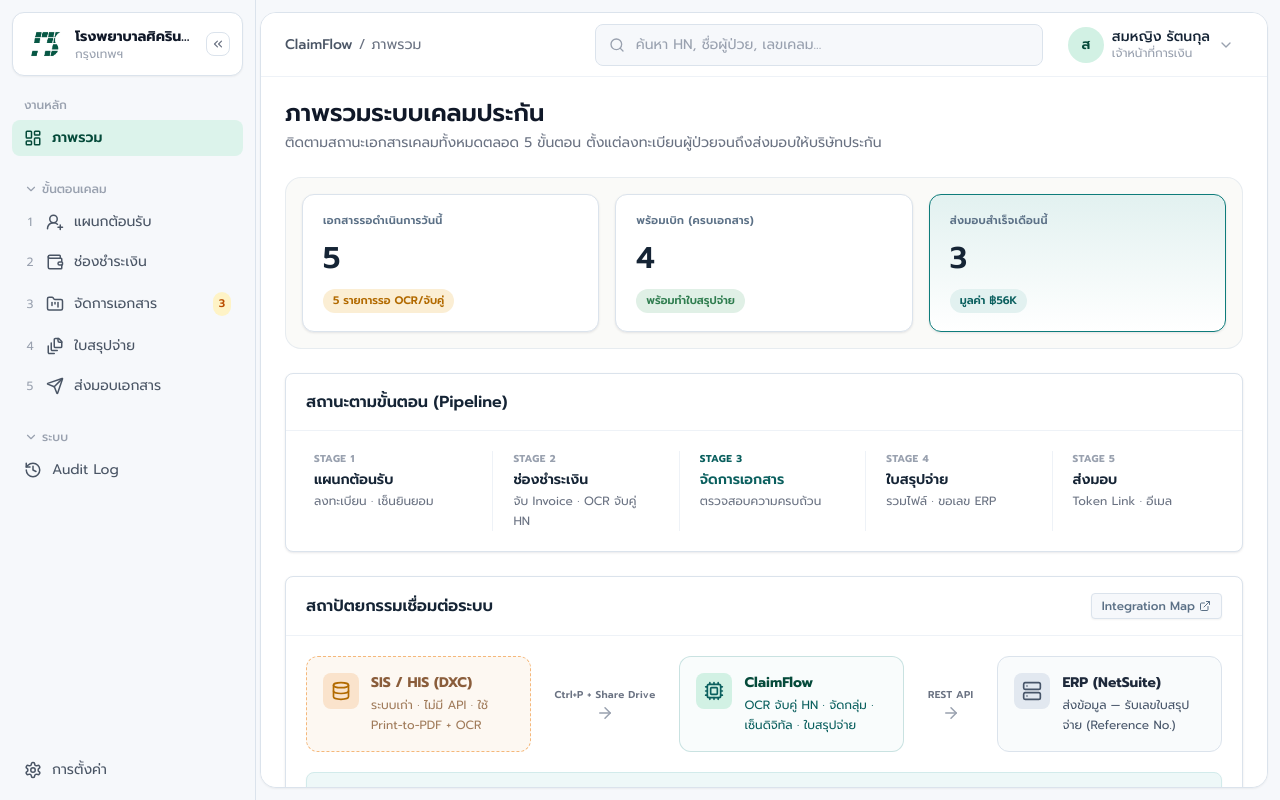
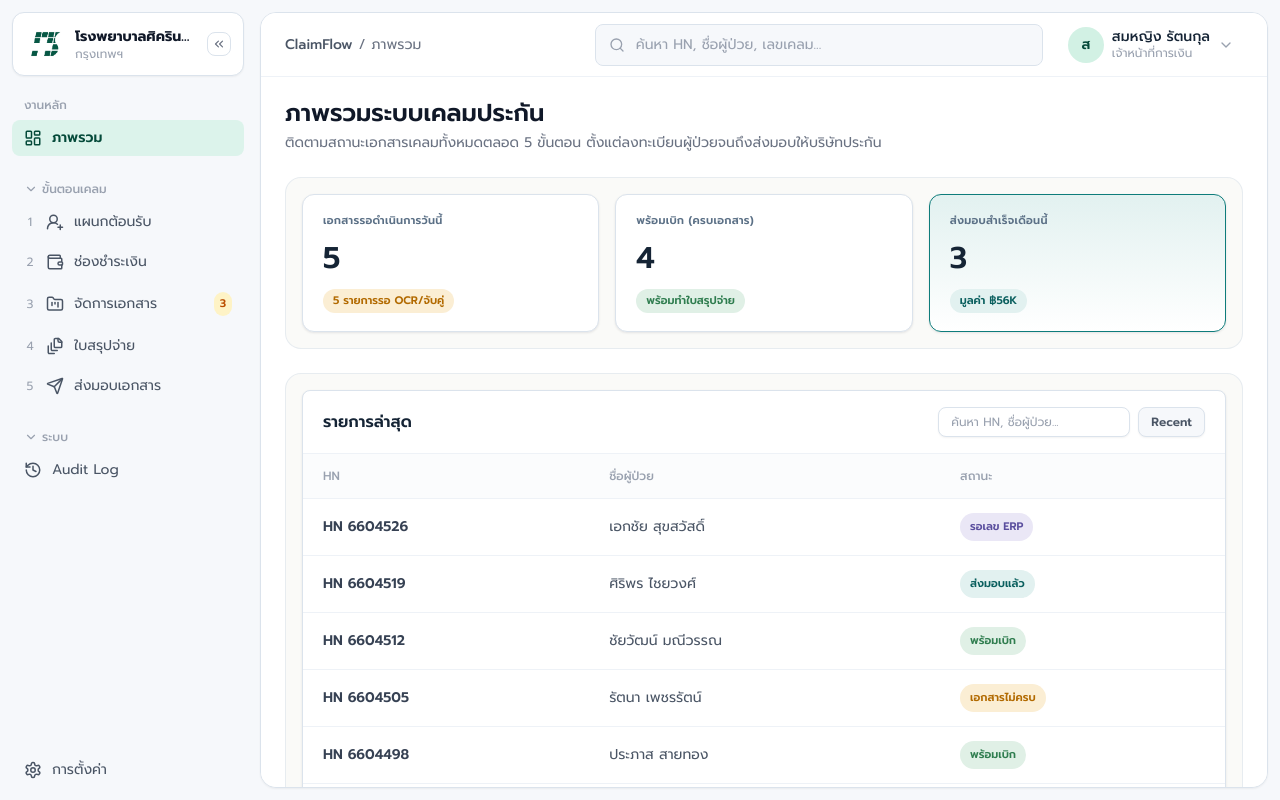
Before and after one commit to nidss/HCFI, a React (Vite) app: page /#/ in a window 1280 px wide. Built offline with nearby package versions, Linux system fonts and the light colour scheme.

Commit message:
Remove Sidebar right border, remove Pipeline and Architecture, and wrap Recent List card in bg-grey wrapper to align with node 31-166

```diff
--- a/src/components/Sidebar.tsx
+++ b/src/components/Sidebar.tsx
@@ -29,7 +29,7 @@ export function Sidebar({ collapsed, onToggle }: { collapsed: boolean; onToggle:
 
   return (
     <aside
-      className={`h-full shrink-0 border-r border-line bg-[#f6f8fb] transition-all duration-200 ${
+      className={`h-full shrink-0 bg-[#f6f8fb] transition-all duration-200 ${
         collapsed ? "w-[76px]" : "w-64"
       }`}
     >
--- a/src/pages/Overview.tsx
+++ b/src/pages/Overview.tsx
@@ -1,6 +1,5 @@
 import { useMemo, useState } from "react";
 import { useNavigate } from "react-router-dom";
-import { ArrowRight, Cpu, Database, ExternalLink, Info, Server } from "lucide-react";
 import { PageHeader, Card } from "../components/PageHeader";
 import { StatusBadge } from "../components/StatusBadge";
 import { useAppData } from "../context/AppDataContext";
@@ -71,110 +70,8 @@ export function Overview() {
         </div>
       </div>
 
-      {/* Pipeline Section */}
-      <Card>
-        <div className="border-b border-line-soft px-5 py-4">
-          <h3 className="text-base font-semibold text-ink-800">สถานะตามขั้นตอน (Pipeline)</h3>
-        </div>
-        <div className="p-5">
-          <div className="grid grid-cols-1 gap-4 md:grid-cols-5 md:divide-x divide-line-soft">
-            <div className="flex flex-col px-2">
-              <span className="text-[10px] font-bold text-ink-300 tracking-wider uppercase">STAGE 1</span>
-              <span className="text-sm font-semibold text-ink-800 mt-1">แผนกต้อนรับ</span>
-              <span className="text-xs text-ink-400 mt-0.5 leading-relaxed">ลงทะเบียน · เซ็นยินยอม</span>
-            </div>
-            <div className="flex flex-col px-2 md:pl-5">
-              <span className="text-[10px] font-bold text-ink-300 tracking-wider uppercase">STAGE 2</span>
-              <span className="text-sm font-semibold text-ink-800 mt-1">ช่องชำระเงิน</span>
-              <span className="text-xs text-ink-400 mt-0.5 leading-relaxed">จับ Invoice · OCR จับคู่ HN</span>
-            </div>
-            <div className="flex flex-col px-2 md:pl-5">
-              <span className="text-[10px] font-bold text-brand-600 tracking-wider uppercase">STAGE 3</span>
-              <span className="text-sm font-semibold text-brand-600 mt-1">จัดการเอกสาร</span>
-              <span className="text-xs text-ink-400 mt-0.5 leading-relaxed">ตรวจสอบความครบถ้วน</span>
-            </div>
-            <div className="flex flex-col px-2 md:pl-5">
-              <span className="text-[10px] font-bold text-ink-300 tracking-wider uppercase">STAGE 4</span>
-              <span className="text-sm font-semibold text-ink-800 mt-1">ใบสรุปจ่าย</span>
-              <span className="text-xs text-ink-400 mt-0.5 leading-relaxed">รวมไฟล์ · ขอเลข ERP</span>
-            </div>
-            <div className="flex flex-col px-2 md:pl-5">
-              <span className="text-[10px] font-bold text-ink-300 tracking-wider uppercase">STAGE 5</span>
-              <span className="text-sm font-semibold text-ink-800 mt-1">ส่งมอบ</span>
-              <span className="text-xs text-ink-400 mt-0.5 leading-relaxed">Token Link · อีเมล</span>
-            </div>
-          </div>
-        </div>
-      </Card>
-
-      {/* System Integration Architecture Section */}
-      <Card>
-        <div className="flex items-center justify-between border-b border-line-soft px-5 py-4">
-          <h3 className="text-base font-semibold text-ink-800">สถาปัตยกรรมเชื่อมต่อระบบ</h3>
-          <button className="flex items-center gap-1 rounded border border-line bg-canvas px-2.5 py-1 text-xs font-medium text-ink-500 hover:bg-line-soft transition-colors shadow-sm">
-            <span>Integration Map</span>
-            <ExternalLink size={12} />
-          </button>
-        </div>
-        <div className="p-5">
-          <div className="flex flex-col gap-5 md:flex-row md:items-center md:justify-between">
-            {/* Block 1 */}
-            <div className="flex-1 rounded-xl border border-dashed border-[#f5b87b] bg-[#fdf8f2] p-4 flex items-start gap-3">
-              <div className="rounded-lg bg-[#fae3cc] p-2 text-[#b26a00] shrink-0">
-                <Database size={20} />
-              </div>
-              <div className="min-w-0">
-                <h4 className="text-sm font-bold text-[#8a5d3b] leading-snug">SIS / HIS (DXC)</h4>
-                <p className="text-xs text-[#a07b5a] mt-1 leading-relaxed">ระบบเก่า · ไม่มี API · ใช้ Print-to-PDF + OCR</p>
-              </div>
-            </div>
-
-            {/* Arrow 1 */}
-            <div className="flex flex-col items-center justify-center shrink-0 text-center px-1">
-              <span className="text-[10px] font-semibold text-ink-400 tracking-wide">Ctrl+P + Share Drive</span>
-              <ArrowRight size={18} className="text-ink-300 mt-0.5 rotate-90 md:rotate-0" />
-            </div>
-
-            {/* Block 2 */}
-            <div className="flex-1 rounded-xl border border-brand-500/20 bg-brand-50/20 p-4 flex items-start gap-3">
-              <div className="rounded-lg bg-brand-100 p-2 text-brand-600 shrink-0">
-                <Cpu size={20} />
-              </div>
-              <div className="min-w-0">
-                <h4 className="text-sm font-bold text-brand-700 leading-snug">ClaimFlow</h4>
-                <p className="text-xs text-brand-600 mt-1 leading-relaxed">OCR จับคู่ HN · จัดกลุ่ม · เซ็นดิจิทัล · ใบสรุปจ่าย</p>
-              </div>
-            </div>
-
-            {/* Arrow 2 */}
-            <div className="flex flex-col items-center justify-center shrink-0 text-center px-1">
-              <span className="text-[10px] font-semibold text-ink-400 tracking-wide">REST API</span>
-              <ArrowRight size={18} className="text-ink-300 mt-0.5 rotate-90 md:rotate-0" />
-            </div>
-
-            {/* Block 3 */}
-            <div className="flex-1 rounded-xl border border-line bg-slate-50/80 p-4 flex items-start gap-3">
-              <div className="rounded-lg bg-slate-200 p-2 text-slate-600 shrink-0">
-                <Server size={20} />
-              </div>
-              <div className="min-w-0">
-                <h4 className="text-sm font-bold text-slate-800 leading-snug">ERP (NetSuite)</h4>
-                <p className="text-xs text-slate-600 mt-1 leading-relaxed">ส่งข้อมูล — รับเลขใบสรุปจ่าย (Reference No.)</p>
-              </div>
-            </div>
-          </div>
-
-          {/* Banner */}
-          <div className="mt-5 flex items-start gap-2.5 rounded-lg border border-[#d2ebeb] bg-[#eef8f8] p-3.5 text-xs text-[#0a5f5e] shadow-sm">
-            <Info size={16} className="shrink-0 mt-0.5 text-brand-500" />
-            <p className="leading-relaxed">
-              เนื่องจาก SIS ไม่มี API ระบบใช้วิธี <strong className="font-semibold">ดึงไฟล์ PDF ที่พิมพ์ (Ctrl+P)</strong> เข้าสู่ Share Drive แล้วใช้ OCR ดึงเลข HN เพื่อจับคู่เอกสารกับผู้ป่วยโดยอัตโนมัติ
-            </p>
-          </div>
-        </div>
-      </Card>
-
-      {/* Recent List Card */}
+      {/* Recent List Card Section */}
+      <div className="rounded-2xl bg-[#fafaf8] p-4 border border-line/60">
         <Card>
           <div className="flex flex-wrap items-center justify-between gap-4 border-b border-line-soft px-5 py-4">
             <h3 className="text-base font-semibold text-ink-800">รายการล่าสุด</h3>
@@ -254,6 +151,7 @@ export function Overview() {
           </div>
         </Card>
       </div>
+    </div>
   );
 }
 
```
Lines whose indentation alone changed are shown as unchanged.
